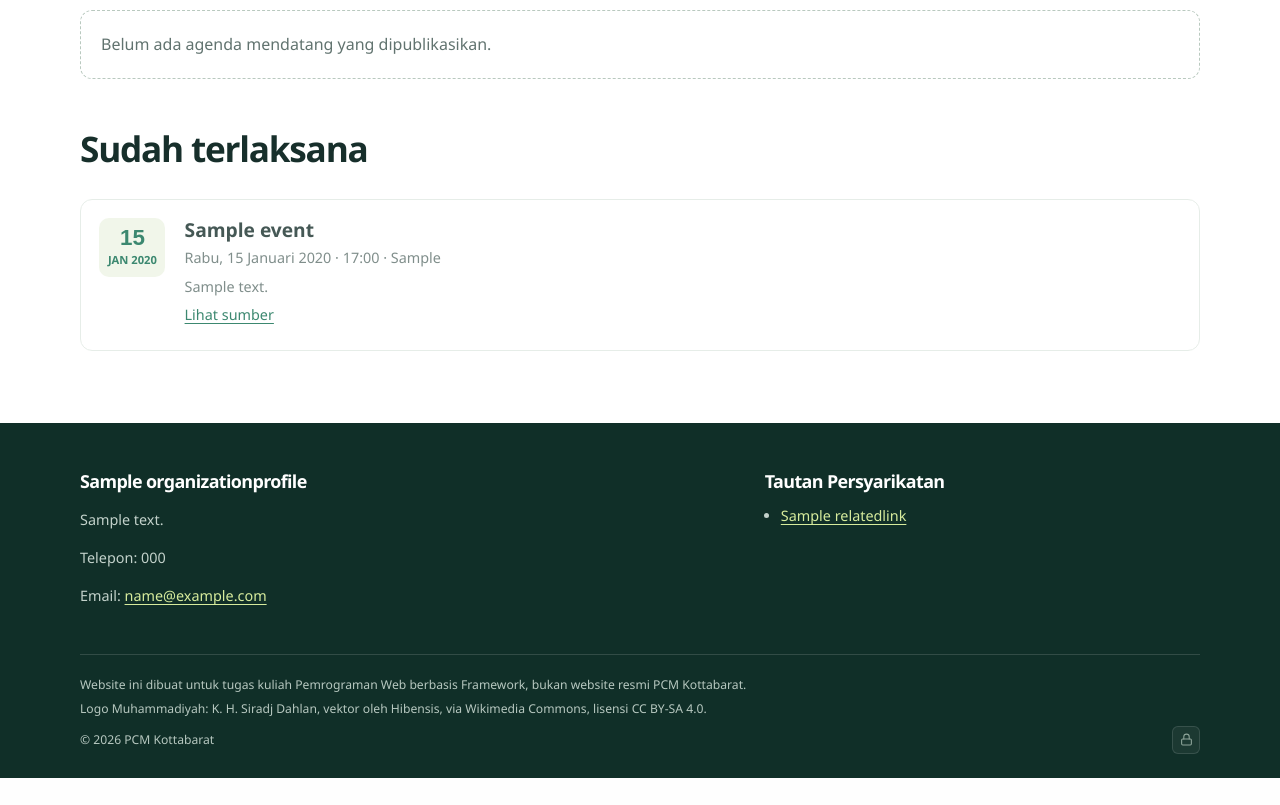
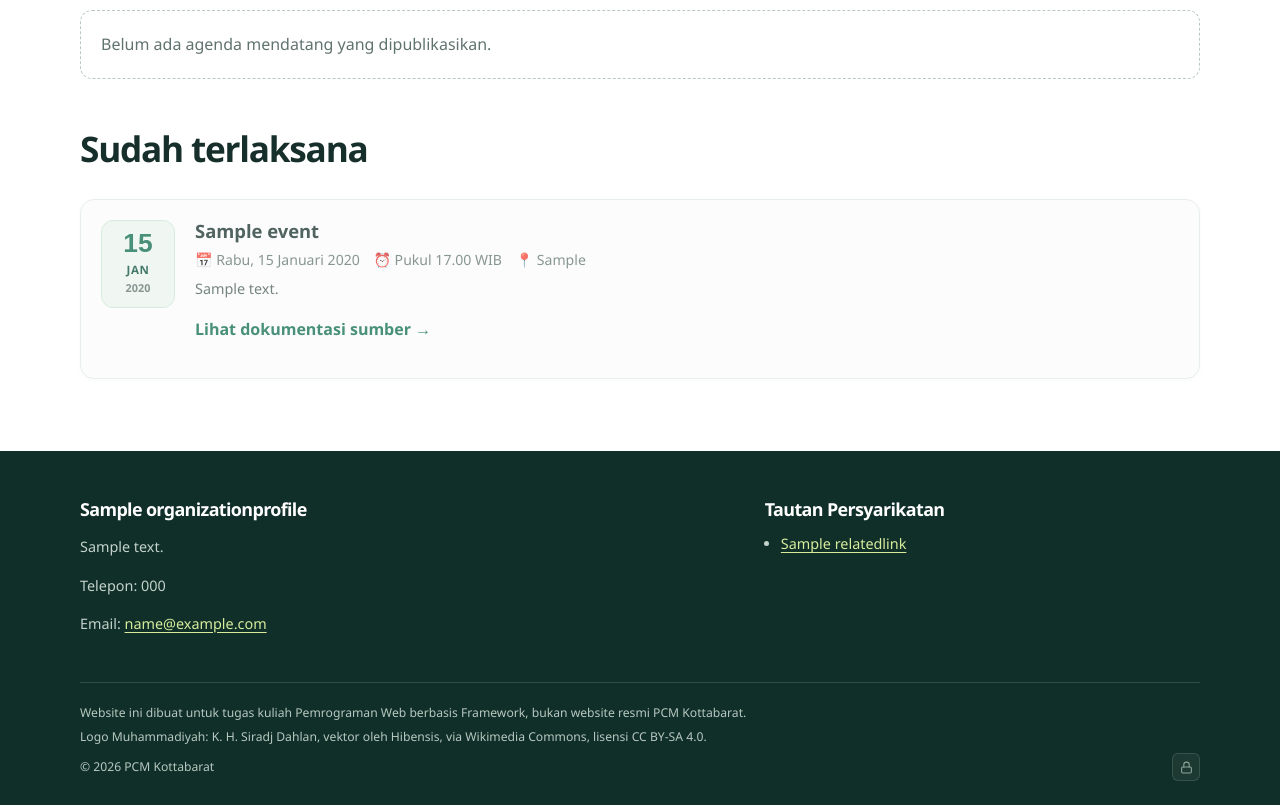
Before and after one commit to mgzalh/membagun-website-pcm-django-kelompok-k, a Django app: page /agenda/ in a window 1280 px wide. Shown: the part 476-1281 px from the top of the page. Before the commit the page ends 1254 px from the top, so only its background shows below. Run offline with Django 5.2, Linux system fonts and the light colour scheme; tables that the repository leaves empty hold one stand-in row (values such as "Sample post").

Commit message:
style(agenda): rapikan tata letak kotak tanggal, jam acara WIB, dan sinkronkan hari kegiatan

```diff
--- a/static/website/site.css
+++ b/static/website/site.css
@@ -103,13 +103,19 @@ h3 { font-size: 1.2rem; }
 .article-card h3 { margin: .55rem 0; }
 .article-card p { color: var(--muted); font-size: .9rem; }
 .article-card .text-link { font-size: .85rem; }
-.event-list { display: grid; gap: .75rem; }
-.event-item { display: flex; align-items: flex-start; gap: 1.2rem; padding: 1.15rem; border: 1px solid var(--line); border-radius: 12px; background: white; }
-.event-date { display: flex; width: 66px; flex: 0 0 66px; align-items: center; flex-direction: column; padding: .45rem; border-radius: 10px; color: var(--green); background: #eef5e5; font-size: .7rem; font-weight: 700; text-transform: uppercase; }
-.event-date span { font: 800 1.4rem "Manrope", sans-serif; }
-.event-item h3, .event-item p { margin: 0 0 .3rem; }
-.event-item p { color: var(--muted); font-size: .9rem; }
-.event-past { opacity: .8; }
+.event-list { display: grid; gap: 1rem; }
+.event-item { display: flex; align-items: flex-start; gap: 1.25rem; padding: 1.25rem; border: 1px solid var(--line); border-radius: 14px; background: white; box-shadow: 0 2px 8px rgba(0, 0, 0, 0.03); transition: transform .15s ease, box-shadow .15s ease; }
+.event-item:hover { transform: translateY(-2px); box-shadow: 0 6px 16px rgba(12, 107, 77, 0.08); }
+.event-date { display: flex; width: 74px; flex: 0 0 74px; align-items: center; flex-direction: column; padding: .6rem .35rem; border-radius: 12px; color: var(--green-dark); background: #ebf5ee; border: 1px solid #cce5d6; text-align: center; }
+.event-date .event-day { font: 800 1.65rem/1.05 "Manrope", sans-serif; color: var(--green); margin-bottom: 2px; }
+.event-date .event-month { font-size: .72rem; font-weight: 800; letter-spacing: .06em; text-transform: uppercase; color: var(--green-dark); }
+.event-date .event-year { font-size: .68rem; color: var(--muted); font-weight: 600; }
+.event-info { flex: 1; min-width: 0; }
+.event-info h3 { margin: 0 0 .35rem; font-size: 1.15rem; color: var(--ink); }
+.event-meta { display: flex; flex-wrap: wrap; align-items: center; gap: .85rem; margin: .35rem 0; font-size: .88rem; color: var(--muted); }
+.event-meta span { display: inline-flex; align-items: center; }
+.event-desc { margin: .45rem 0 0 !important; color: #4a5d57 !important; font-size: .9rem !important; line-height: 1.5; }
+.event-past { opacity: .75; background: #fafcfa; }
 .empty-state { grid-column: 1 / -1; margin: 0; padding: 1.25rem; border: 1px dashed #b9c9bf; border-radius: 12px; color: var(--muted); background: rgb(255 255 255 / 70%); }
 .page-hero { padding-block: 3.8rem; color: white; background: linear-gradient(115deg, #073e31, #0c6b4d); }
 .page-hero h1 { margin: .25rem 0 .5rem; font-size: clamp(2.2rem, 4vw, 3.5rem); }
--- a/templates/website/agenda.html
+++ b/templates/website/agenda.html
@@ -5,13 +5,50 @@
 <section class="section container">
   <h2>Agenda akan datang</h2>
   <div class="event-list">
-    {% for event in upcoming_events %}<article class="event-item"><div class="event-date"><span>{{ event.starts_at|date:"d" }}</span>{{ event.starts_at|date:"M Y" }}</div><div><h3>{{ event.name }}</h3><p>{{ event.starts_at|date:"l, d F Y · H:i" }}{% if event.place %} · {{ event.place }}{% endif %}</p>{% if event.description %}<p>{{ event.description }}</p>{% endif %}</div></article>
-    {% empty %}<p class="empty-state">Belum ada agenda mendatang yang dipublikasikan.</p>{% endfor %}
+    {% for event in upcoming_events %}
+      <article class="event-item">
+        <div class="event-date">
+          <span class="event-day">{{ event.starts_at|date:"d" }}</span>
+          <span class="event-month">{{ event.starts_at|date:"M" }}</span>
+          <span class="event-year">{{ event.starts_at|date:"Y" }}</span>
+        </div>
+        <div class="event-info">
+          <h3>{{ event.name }}</h3>
+          <div class="event-meta">
+            <span>📅 {{ event.starts_at|date:"l, d F Y" }}</span>
+            <span>⏰ Pukul {{ event.starts_at|date:"H.i" }} WIB</span>
+            {% if event.place %}<span>📍 {{ event.place }}</span>{% endif %}
+          </div>
+          {% if event.description %}<p class="event-desc">{{ event.description }}</p>{% endif %}
+        </div>
+      </article>
+    {% empty %}
+      <p class="empty-state">Belum ada agenda mendatang yang dipublikasikan.</p>
+    {% endfor %}
   </div>
   <h2 class="past-heading">Sudah terlaksana</h2>
   <div class="event-list">
-    {% for event in past_events %}<article class="event-item event-past"><div class="event-date"><span>{{ event.starts_at|date:"d" }}</span>{{ event.starts_at|date:"M Y" }}</div><div><h3>{{ event.name }}</h3><p>{{ event.starts_at|date:"l, d F Y · H:i" }}{% if event.place %} · {{ event.place }}{% endif %}</p>{% if event.description %}<p>{{ event.description }}</p>{% endif %}{% if event.source_url %}<p><a href="{{ event.source_url }}" target="_blank" rel="noopener noreferrer">Lihat sumber</a></p>{% endif %}</div></article>
-    {% empty %}<p class="empty-state">Belum ada agenda lampau yang dicatat.</p>{% endfor %}
+    {% for event in past_events %}
+      <article class="event-item event-past">
+        <div class="event-date">
+          <span class="event-day">{{ event.starts_at|date:"d" }}</span>
+          <span class="event-month">{{ event.starts_at|date:"M" }}</span>
+          <span class="event-year">{{ event.starts_at|date:"Y" }}</span>
+        </div>
+        <div class="event-info">
+          <h3>{{ event.name }}</h3>
+          <div class="event-meta">
+            <span>📅 {{ event.starts_at|date:"l, d F Y" }}</span>
+            <span>⏰ Pukul {{ event.starts_at|date:"H.i" }} WIB</span>
+            {% if event.place %}<span>📍 {{ event.place }}</span>{% endif %}
+          </div>
+          {% if event.description %}<p class="event-desc">{{ event.description }}</p>{% endif %}
+          {% if event.source_url %}<p><a class="text-link" href="{{ event.source_url }}" target="_blank" rel="noopener noreferrer">Lihat dokumentasi sumber →</a></p>{% endif %}
+        </div>
+      </article>
+    {% empty %}
+      <p class="empty-state">Belum ada agenda lampau yang dicatat.</p>
+    {% endfor %}
   </div>
 </section>
 {% endblock %}
```
Also changed, not shown: templates/website/home.html (+14 -2 lines), website/management/commands/init_render.py (+26 -26 lines).
